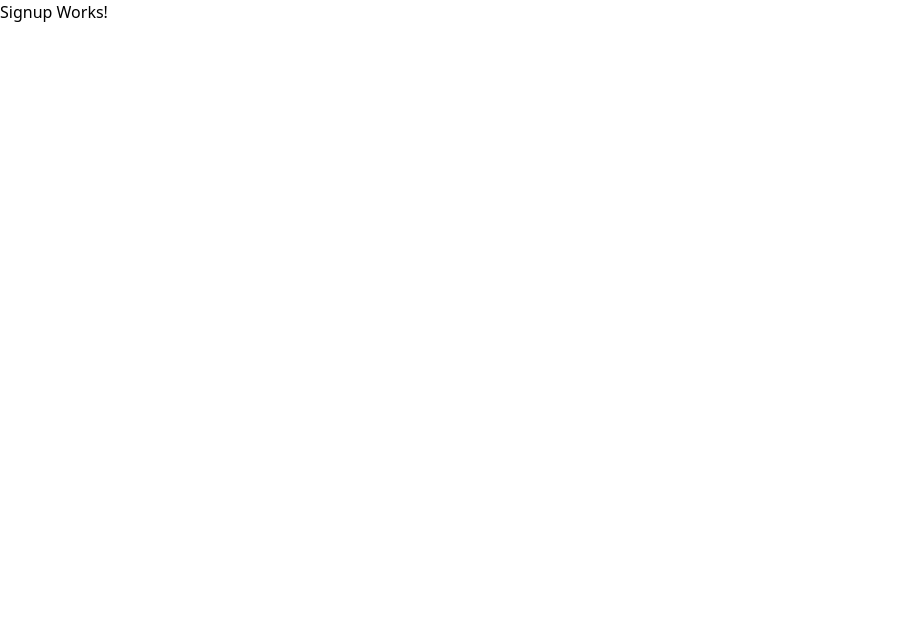
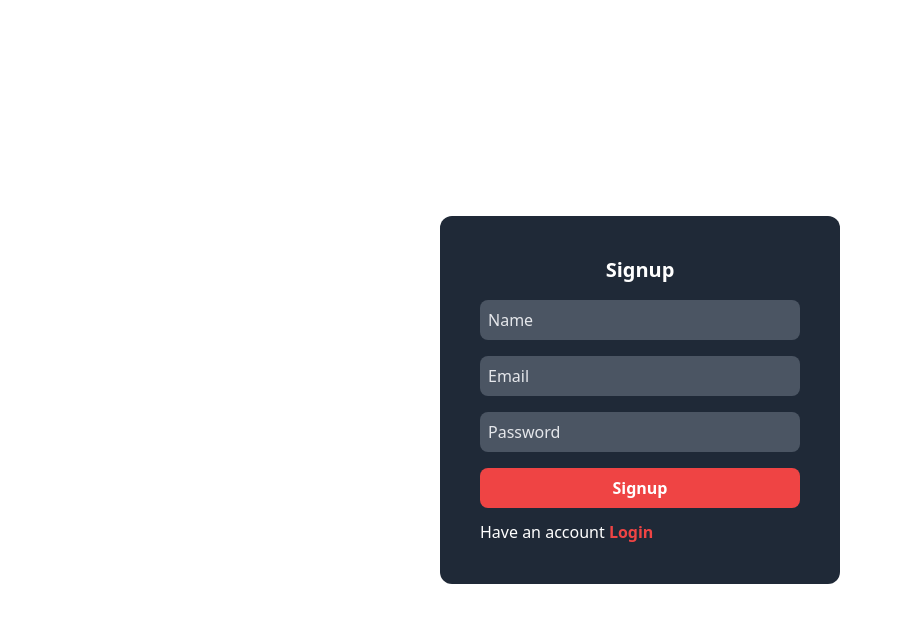
Before and after one commit to GreatnessGrace/Ecommerce-Application, a React (Vite) app: page /signup in a window 1280 px wide. Shown: the top 622 px of the page, without its empty margins (0-902 px from the left). Built offline with nearby package versions, Linux system fonts and the light colour scheme; no server answers; the database is empty.

Commit message:
[Completed] Login & Signup with Firebase

```diff
--- a/package.json
+++ b/package.json
@@ -19,7 +19,8 @@
     "react-icons": "^4.11.0",
     "react-redux": "^9.0.0",
     "react-router-dom": "^6.18.0",
-    "react-tabs": "^6.0.2"
+    "react-tabs": "^6.0.2",
+    "react-toastify": "^9.1.3"
   },
   "devDependencies": {
     "@types/react": "^18.2.15",
--- /dev/null
+++ b/src/components/loader/Loader.jsx
@@ -0,0 +1,17 @@
+import React from 'react'
+
+function Loader() {
+  return (
+    <div>
+      <div role="status" className='absolute top-0 right-0 bottom-0 left-0 m-auto w-[3em] h-10 md:h-32 z-50'>
+        <svg aria-hidden="true" className="w-10 h-10 text-gray-300 animate-spin fill-violet-600" viewBox="0 0 100 101" fill="none" xmlns="http://www.w3.org/2000/svg">
+          <path d="M100 50.5908C100 78.2051 77.6142 100.591 50 100.591C22.3858 100.591 0 78.2051 0 50.5908C0 22.9766 22.3858 0.59082 50 0.59082C77.6142 0.59082 100 22.9766 100 50.5908ZM9.08144 50.5908C9.08144 73.1895 27.4013 91.5094 50 91.5094C72.5987 91.5094 90.9186 73.1895 90.9186 50.5908C90.9186 27.9921 72.5987 9.67226 50 9.67226C27.4013 9.67226 9.08144 27.9921 9.08144 50.5908Z" fill="currentColor" />
+          <path d="M93.9676 39.0409C96.393 38.4038 97.8624 35.9116 97.0079 33.5539C95.2932 28.8227 92.871 24.3692 89.8167 20.348C85.8452 15.1192 80.8826 10.7238 75.2124 7.41289C69.5422 4.10194 63.2754 1.94025 56.7698 1.05124C51.7666 0.367541 46.6976 0.446843 41.7345 1.27873C39.2613 1.69328 37.813 4.19778 38.4501 6.62326C39.0873 9.04874 41.5694 10.4717 44.0505 10.1071C47.8511 9.54855 51.7191 9.52689 55.5402 10.0491C60.8642 10.7766 65.9928 12.5457 70.6331 15.2552C75.2735 17.9648 79.3347 21.5619 82.5849 25.841C84.9175 28.9121 86.7997 32.2913 88.1811 35.8758C89.083 38.2158 91.5421 39.6781 93.9676 39.0409Z" fill="currentFill" />
+        </svg>
+        <span className="sr-only">Loading...</span>
+      </div>
+    </div>
+  )
+}
+
+export default Loader
--- a/src/context/data/myContext.jsx
+++ b/src/context/data/myContext.jsx
@@ -1,4 +1,5 @@
-import { createContext  } from "react";
+import { createContext } from "react";
 
-const MyContext = createContext();
-export default MyContext;
+const myContext = createContext();
+
+export default myContext;
--- a/src/context/data/myState.jsx
+++ b/src/context/data/myState.jsx
@@ -1,25 +1,101 @@
-import React, { useState } from "react";
-import MyContext from "./myContext";
+import React, { useEffect, useState } from 'react'
+import MyContext from './myContext';
+import { fireDB } from '../../firebase/FirebaseConfig.jsx';
+import { Timestamp, addDoc, collection, onSnapshot, orderBy, query } from 'firebase/firestore';
+import { toast } from 'react-toastify';
+
 
 function MyState(props) {
   const [mode, setMode] = useState('light');
+  const [loading, setLoading] = useState(false);
 
   const toggleMode = () => {
-        if(mode === 'light') {
+    if (mode === 'light') {
       setMode('dark');
-            document.body.style.backgroundColor = 'rgb(17, 24, 39)'
+      document.body.style.backgroundColor = 'rgb(17, 24, 39)';
     }
     else {
       setMode('light');
-            document.body.style.backgroundColor = 'white'
+      document.body.style.backgroundColor = 'white';
     }
   }
+
+  const [products, setProducts] = useState({
+    title: null,
+    price: null,
+    imageUrl: null,
+    category: null,
+    description: null,
+    time: Timestamp.now(),
+    date: new Date().toLocaleString(
+      "en-US",
+      {
+        month: "short",
+        day: "2-digit",
+        year: "numeric",
+      }
+    )
+
+  })
+
+  // ********************** Add Product Section  **********************
+  const addProduct = async () => {
+    if (products.title == null || products.price == null || products.imageUrl == null || products.category == null || products.description == null) {
+      return toast.error('Please fill all fields')
+    }
+    const productRef = collection(fireDB, "products")
+    setLoading(true)
+    try {
+      await addDoc(productRef, products)
+      toast.success("Product Add successfully")
+      getProductData()
+      closeModal()
+      setLoading(false)
+    } catch (error) {
+      console.log(error)
+      setLoading(false)
+    }
+    setProducts("")
+  }
+
+  const [product, setProduct] = useState([]);
+
+  // ****** get product
+  const getProductData = async () => {
+    setLoading(true)
+    try {
+      const q = query(
+        collection(fireDB, "products"),
+        orderBy("time"),
+        // limit(5)
+      );
+      const data = onSnapshot(q, (QuerySnapshot) => {
+        let productsArray = [];
+        QuerySnapshot.forEach((doc) => {
+          productsArray.push({ ...doc.data(), id: doc.id });
+        });
+        setProduct(productsArray)
+        setLoading(false);
+      });
+      return () => data;
+    } catch (error) {
+      console.log(error)
+      setLoading(false)
+    }
+  }
+
+  useEffect(() => {
+    getProductData();
+  }, []);
+
+
   return (
-       <MyContext.Provider value={{mode, toggleMode}}>
+    <MyContext.Provider value={{
+      mode, toggleMode, loading,setLoading,
+      products, setProducts,addProduct }}>
       {props.children}
     </MyContext.Provider>
   )
-
 }
 
-export default MyState;
+export default MyState
--- a/src/pages/registration/Login.jsx
+++ b/src/pages/registration/Login.jsx
@@ -1,9 +1,54 @@
 import { Link } from 'react-router-dom'
+import myContext from '../../context/data/myContext';
+import { useContext, useState } from 'react';
+import { toast } from 'react-toastify';
+import { auth } from '../../firebase/FirebaseConfig.jsx';
+import { signInWithEmailAndPassword } from 'firebase/auth';
+import Loader from '../../components/loader/Loader';
 
 function Login() {
 
+    const [email, setEmail] = useState('');
+    const [password, setPassword] = useState('');
+
+    const context = useContext(myContext)
+    const { loading,setLoading} = context
+
+    const signin = async () => {
+      setLoading(true);
+      try {
+        const result = await signInWithEmailAndPassword(auth, email, password)
+        localStorage.setItem('user',JSON.stringify(result));
+        toast.success('Signin Successfully', {
+          position: "top-right",
+          autoClose: 2000,
+          hideProgressBar: true,
+          closeOnClick: true,
+          pauseOnHover: true,
+          draggable: true,
+          progress: undefined,
+          theme: "colored",
+        });
+        window.location.href='/'
+        setLoading(false);
+      } catch (error) {
+        toast.error('Sigin Failed', {
+          position: "top-right",
+          autoClose: 5000,
+          hideProgressBar: true,
+          closeOnClick: true,
+          pauseOnHover: true,
+          draggable: true,
+          progress: undefined,
+          theme: "colored",
+        });
+        setLoading(false);
+      }
+    }
+
     return (
         <div className=' flex justify-center items-center h-screen'>
+            {loading && <Loader/>}
             <div className=' bg-gray-800 px-10 py-10 rounded-xl '>
                 <div className="">
                     <h1 className='text-center text-white text-xl mb-4 font-bold'>Login</h1>
@@ -11,6 +56,8 @@ function Login() {
                 <div>
                     <input type="email"
                         name='email'
+                        value={email}
+                        onChange={(e)=>setEmail(e.target.value)}
                         className=' bg-gray-600 mb-4 px-2 py-2 w-full lg:w-[20em] rounded-lg text-white placeholder:text-gray-200 outline-none'
                         placeholder='Email'
                     />
@@ -18,12 +65,15 @@ function Login() {
                 <div>
                     <input
                         type="password"
+                        value={password}
+                        onChange={(e)=>setPassword(e.target.value)}
                         className=' bg-gray-600 mb-4 px-2 py-2 w-full lg:w-[20em] rounded-lg text-white placeholder:text-gray-200 outline-none'
                         placeholder='Password'
                     />
                 </div>
                 <div className=' flex justify-center mb-3'>
                     <button
+                    onClick={signin}
                         className=' bg-yellow-500 w-full text-black font-bold  px-2 py-2 rounded-lg'>
                         Login
                     </button>
--- a/src/pages/registration/Signup.jsx
+++ b/src/pages/registration/Signup.jsx
@@ -1,9 +1,97 @@
-import React from "react";
+import { useContext, useState } from 'react';
+import { Link } from 'react-router-dom'
+import myContext from '../../context/data/myContext';
+import { toast } from 'react-toastify';
+import { createUserWithEmailAndPassword } from 'firebase/auth';
+import { auth, fireDB } from '../../firebase/FirebaseConfig';
+import { Timestamp, addDoc, collection } from 'firebase/firestore';
+import Loader from '../../components/loader/Loader';
 
-function Signup(params) {
+function Signup() {
+    const [name, setName] = useState("");
+    const [email, setEmail] = useState("");
+    const [password, setPassword] = useState("");
+
+    const context = useContext(myContext);
+    const { loading, setLoading } = context;
+
+    const signup = async () => {
+        setLoading(true)
+        if (name === "" || email === "" || password === "") {
+            return toast.error("All fields are required")
+        }
+
+        try {
+            const users = await createUserWithEmailAndPassword(auth, email, password);
+
+            // console.log(users)
+
+            const user = {
+                name: name,
+                uid: users.user.uid,
+                email: users.user.email,
+                time : Timestamp.now()
+            }
+            const userRef = collection(fireDB, "users")
+            await addDoc(userRef, user);
+            toast.success("Signup Succesfully")
+            setName("");
+            setEmail("");
+            setPassword("");
+            setLoading(false)
+
+        } catch (error) {
+            console.log(error)
+            setLoading(false)
+        }
+    }
+
     return (
-        <div>
-            Signup Works!
+        <div className=' flex justify-center items-center h-screen'>
+            {loading && <Loader/>}
+            <div className=' bg-gray-800 px-10 py-10 rounded-xl '>
+                <div className="">
+                    <h1 className='text-center text-white text-xl mb-4 font-bold'>Signup</h1>
+                </div>
+                <div>
+                    <input type="text"
+                        value={name}
+                        onChange={(e) => setName(e.target.value)}
+                        name='name'
+                        className=' bg-gray-600 mb-4 px-2 py-2 w-full lg:w-[20em] rounded-lg text-white placeholder:text-gray-200 outline-none'
+                        placeholder='Name'
+                    />
+                </div>
+
+                <div>
+                    <input type="email"
+                        value={email}
+                        onChange={(e) => setEmail(e.target.value)}
+                        name='email'
+                        className=' bg-gray-600 mb-4 px-2 py-2 w-full lg:w-[20em] rounded-lg text-white placeholder:text-gray-200 outline-none'
+                        placeholder='Email'
+                    />
+                </div>
+                <div>
+                    <input
+                        type="password"
+                        value={password}
+                        onChange={(e) => setPassword(e.target.value)}
+                        className=' bg-gray-600 mb-4 px-2 py-2 w-full lg:w-[20em] rounded-lg text-white placeholder:text-gray-200 outline-none'
+                        placeholder='Password'
+                    />
+                </div>
+                <div className=' flex justify-center mb-3'>
+                    <button
+                        onClick={signup}
+                        className=' bg-red-500 w-full text-white font-bold  px-2 py-2 rounded-lg'>
+                        Signup
+                    </button>
+                </div>
+                <div>
+                    <h2 className='text-white'>Have an account <Link className=' text-red-500 font-bold' to={'/login'}>Login</Link></h2>
+                </div>
+            </div>
         </div>
     )
 }
```
Also changed, not shown: 1 other file (tests, documents, lock files or other folders). Lines whose indentation alone changed are shown as unchanged.
